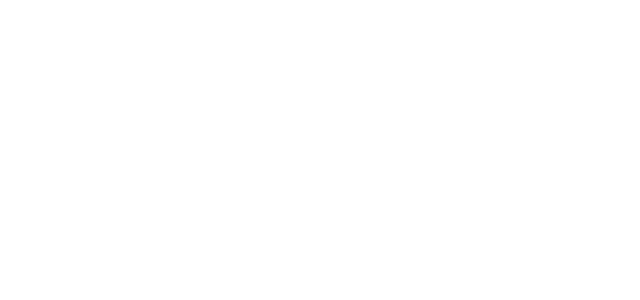
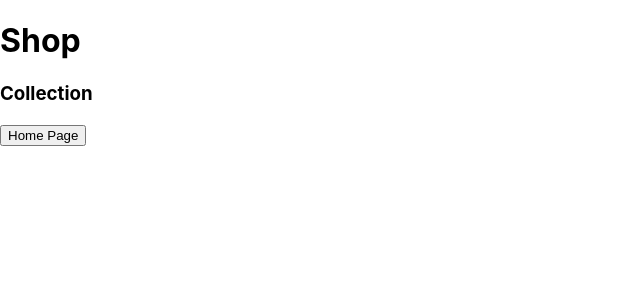
Before and after one commit to vanely/Ecommerce, a React (Create React App) app: page /shop in a window 1280 px wide. Shown: the top 300 px of the page, without its empty margins (0-640 px from the left). Built offline with nearby package versions, Linux system fonts and the light colour scheme.

Commit message:
content routing

```diff
--- /dev/null
+++ b/src/Pages/Shop/Shop.component.jsx
@@ -0,0 +1,15 @@
+import React from 'react';
+
+function Shop(props) {
+    return (
+        <div>
+            <h1>Shop</h1>
+            <h3>Collection</h3>
+            <div>
+                <button onClick={() => {props.history.push('/')}}>Home Page</button>
+            </div>
+        </div>
+    );
+}
+
+export default Shop;
--- a/src/containers/App/App.js
+++ b/src/containers/App/App.js
@@ -1,7 +1,8 @@
 import React from 'react';
-import { Route } from 'react-router-dom';
+import { Route, Switch } from 'react-router-dom';
 
-import HomePage from '../../components/HomePage/HomePage.component';
+import HomePage from '../../Pages/HomePage/HomePage.component';
+import Shop from '../../Pages/Shop/Shop.component';
 
 import './App.scss';
 
@@ -10,6 +11,7 @@
         <div>
             <h1>Hats Page</h1>
             <button onClick={() => {props.history.push('/')}}>Home Page</button>
+            <button onClick={() => {props.history.push('/shop')}}>Shop</button>
         </div>
     );
 };
@@ -24,8 +26,10 @@
         return (
         <div className="App">
             <Route exact path='/' component={ HomePage }/>
-            <Route exact path='/hats' component={ HatsPage }/>
-            {/*<HomePage/>*/}
+            <Route exact path='/shop/hats' component={ HatsPage }/>
+            <Switch>
+                <Route path='/shop' component={ Shop }/>
+            </Switch>
         </div>
       );
     }
--- a/src/containers/Directory/Directory.component.jsx
+++ b/src/containers/Directory/Directory.component.jsx
@@ -13,33 +13,33 @@
                     id: 1,
                     title: 'hats',
                     imageUrl: 'https://i.ibb.co/cvpntL1/hats.png',
-                    linkUrl: 'hats'
+                    linkUrl: 'shop/hats'
                 },
                 {
                     id: 2,
                     title: 'jackets',
                     imageUrl: 'https://i.ibb.co/px2tCc3/jackets.png',
-                    linkUrl: ''
+                    linkUrl: 'shop/jackets'
                 },
                 {
                     id: 3,
                     title: 'sneakers',
                     imageUrl: 'https://i.ibb.co/0jqHpnp/sneakers.png',
-                    linkUrl: ''
+                    linkUrl: 'shop/sneakers'
                 },
                 {
                     id: 4,
                     title: 'womens',
                     imageUrl: 'https://i.ibb.co/GCCdy8t/womens.png',
                     size: 'large',
-                    linkUrl: ''
+                    linkUrl: 'shop/womens'
                 },
                 {
                     id: 5,
                     title: 'mens',
                     imageUrl: 'https://i.ibb.co/R70vBrQ/men.png',
                     size: 'large',
-                    linkUrl: ''
+                    linkUrl: 'shop/mens'
                 }
             ],
         };
```
Also changed, not shown: src/Pages/HomePage/HomePage.component.jsx (renamed from src/components/HomePage/HomePage.component.jsx), src/Pages/HomePage/HomePage.styles.scss (renamed from src/components/HomePage/HomePage.styles.scss), src/Pages/Shop/Shop.styles.scss (added).
